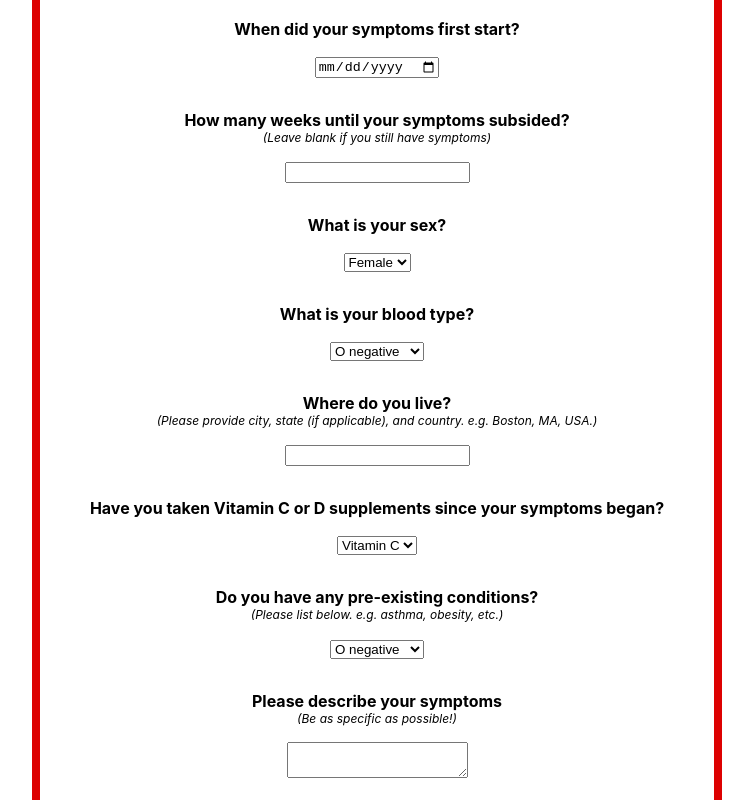
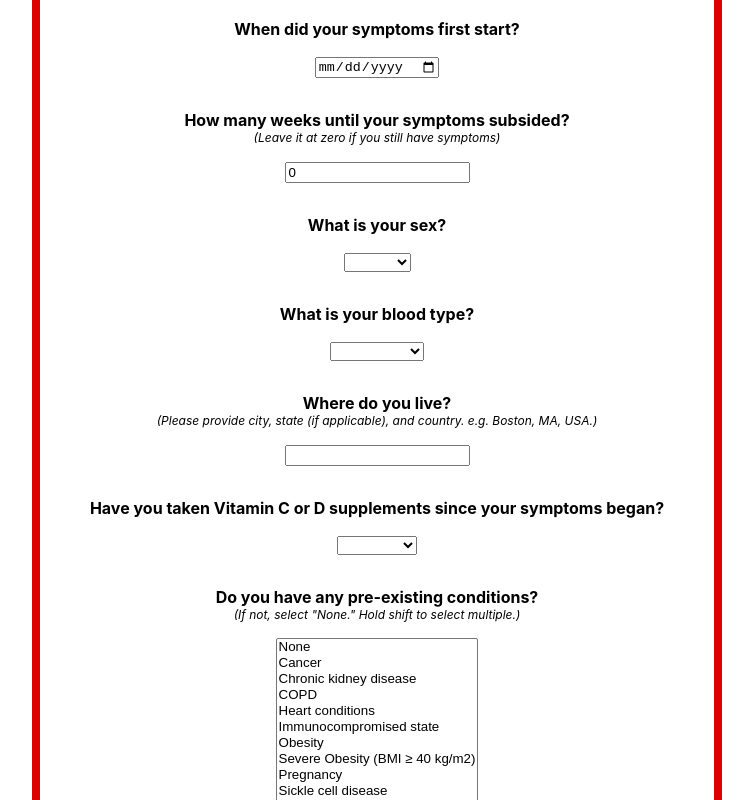
Before and after one commit to sdennett55/long_covid_registry, a Next.js app: page /survey in a window 1280 px wide. Shown: the part 380-1180 px from the top of the page, without its empty margins (263-1016 px from the left). Built offline with nearby package versions, Linux system fonts and the light colour scheme.

Commit message:
it actually works, just needs fine tuning

```diff
--- a/components/LinkButton.js
+++ b/components/LinkButton.js
@@ -1,7 +1,7 @@
 import Link from 'next/link';
 import styles from '../styles/LinkButton.module.css'
 
-const LinkButton = ({ color, href, children }) => {
+const LinkButton = ({ color, href, children, ...rest }) => {
   const className = color === 'black' ? styles.LinkButtonBlack : styles.LinkButton;
   if (href) {
     return (
@@ -9,7 +9,7 @@ const LinkButton = ({ color, href, children }) => {
     )
   }
 
-  return <button className={className}>{children}</button>
+  return <button className={className} {...rest}>{children}</button>
 };
 
 export default LinkButton;
--- /dev/null
+++ b/components/TextArea.js
@@ -0,0 +1,9 @@
+import styles from '../styles/TextArea.module.css'
+
+const TextArea = (props) => {
+  return (
+    <textarea className={styles.TextArea} {...props} />
+  )
+}
+
+export default TextArea;
--- a/models/User.js
+++ b/models/User.js
@@ -1,7 +1,7 @@
 const mongoose = require('mongoose');
 
 const UserSchema = new mongoose.Schema({
-  bloodType: {
+  dob: {
     type: String,
     required: true,
   },
@@ -9,11 +9,7 @@ const UserSchema = new mongoose.Schema({
     type: String,
     required: true,
   },
-  endDate: {
-    type: String,
-    required: true,
-  },
-  age: {
+  weeksLasted: {
     type: Number,
     required: true,
   },
@@ -21,17 +17,63 @@ const UserSchema = new mongoose.Schema({
     type: String,
     required: true,
   },
-  preexistingConditions: {
-    type: Array,
-  },
-  symptoms: {
+  bloodType: {
     type: String,
     required: true,
   },
   location: {
     type: String,
     required: true,
-  }
+  },
+  vitamins: {
+    type: String,
+    required: true,
+  },
+  preexistingConditions: {
+    type: Array,
+    required: true,
+  },
+  symptoms: {
+    type: String,
+    required: true,
+  },
+  email: {
+    type: String,
+    required: true,
+  },
 });
 
-module.exports = mongoose.models.User || mongoose.model('User', UserSchema);
+// User Class
+const User = mongoose.models.User || mongoose.model('User', UserSchema);
+
+// Create a new User
+async function createUser(state) {
+  // Instance of User class
+  const user = new User(state);
+
+  try {
+    await user.save();
+    return;
+  } catch (err) {
+    console.error('There was an issue saving to the database...', err);
+  }
+}
+
+async function getUserInfo() {
+  try {
+    const userInfo = await User.find({}).select({ preexistingConditions: 1, dob: 1, startDate: 1, weeksLasted: 1, sex: 1, bloodType: 1, location: 1, vitamins: 1, symptoms: 1 });
+    const userInfoWithAge = userInfo.map(({ preexistingConditions, dob, startDate, weeksLasted, sex, bloodType, location, vitamins, symptoms }) => {
+      const age = Math.floor((new Date().getTime() - new Date(dob).getTime()) / (1000 * 60 * 60 * 24 * 365));
+      return { preexistingConditions, dob, startDate, weeksLasted, sex, bloodType, location, vitamins, symptoms, age };
+    }).reverse();
+    return userInfoWithAge;
+  } catch (err) {
+    console.error(
+      'There was an issue trying to access public user info: ',
+      err.message
+    );
+  }
+}
+
+module.exports.createUser = createUser;
+module.exports.getUserInfo = getUserInfo;
--- a/package.json
+++ b/package.json
@@ -8,7 +8,8 @@
     "start": "next start"
   },
   "dependencies": {
-    "mongoose": "^5.10.18",
+    "axios": "^0.21.0",
+    "mongoose": "^5.11.4",
     "next": "10.0.3",
     "next-google-fonts": "^1.2.1",
     "react": "17.0.1",
--- a/pages/api/hello.js
+++ b/pages/api/hello.js
@@ -3,5 +3,4 @@
 export default (req, res) => {
   res.statusCode = 200
   res.json({ name: 'John Doe' })
-  console.log('wtfff');
 }
--- a/pages/survey.js
+++ b/pages/survey.js
@@ -1,80 +1,136 @@
+
+import { useState } from 'react';
 import Page from '../components/Page';
 import PageTitle from '../components/PageTitle';
 import BodyText from '../components/BodyText';
 import Form from '../components/Form';
 import FormSection from '../components/FormSection';
+import TextArea from '../components/TextArea';
 import LinkButton from '../components/LinkButton';
+import axios from 'axios';
 import styles from '../styles/Survey.module.css'
 
-const handleSubmit = e => {
-  e.preventDefault();
-}
+const initialState = {
+  dob: '',
+  startDate: '',
+  weeksLasted: 0,
+  sex: '',
+  bloodType: '',
+  location: '',
+  vitamins: '',
+  preexistingConditions: [],
+  symptoms: '',
+  email: '',
+};
 
 export default function Survey() {
+  const [state, setState] = useState(initialState);
+  const [isLoading, setIsLoading] = useState(false);
+  const [error, setError] = useState('');
+  const updateState = (e) => {
+    setState({ ...state, [e.target.name]: e.target.value })
+  };
+  const handleSelectedOptions = (e) => {
+    const value = Array.from(e.target.selectedOptions, option => option.value);
+    setState({ ...state, [e.target.name]: value })
+  };
+  const handleSubmit = e => {
+    e.preventDefault();
+    const hasInvalidFormValues = Object.values(state).some(stateValue => !stateValue)
+    if (hasInvalidFormValues) {
+      alert('Please enter valid form values!');
+      return;
+    }
+
+    setIsLoading(true);
+
+    // send state to endpoint that saves User to database.
+    axios.post('/api/addUser', state).then(res => {
+      setIsLoading(false);
+      if (res.status === 200 && res.data) {
+        setError('');
+        console.log('success!', res);
+      } else {
+        setError(res.data);
+      }
+    });
+  };
+
   return (
     <Page headTitle="Long COVID Registry | Survey">
       <PageTitle>
         Long COVID Survey
       </PageTitle>
       <BodyText className={styles.bodyText}>The survey will take only a few minutes. Please provide as much detail as possible in the symptoms section at the very bottom!</BodyText>
-
       <Form onSubmit={handleSubmit}>
         <FormSection title="What is your date of birth?" subtitle="Only your age will be visible">
-          <input type="date" />
+          <input type="date" required name="dob" onChange={updateState} max={new Date().toISOString().split("T")[0]} />
         </FormSection>
         <FormSection title="When did your symptoms first start?">
-          <input type="date" />
+          <input type="date" name="startDate" required onChange={updateState} />
         </FormSection>
-        <FormSection title="How many weeks until your symptoms subsided?" subtitle="Leave blank if you still have symptoms">
-          <input type="number" />
+        <FormSection title="How many weeks until your symptoms subsided?" subtitle="Leave it at zero if you still have symptoms">
+          <input type="number" min="0" name="weeksLasted" required onChange={updateState} value={state.weeksLasted} />
         </FormSection>
         <FormSection title="What is your sex?">
-          <select>
-            <option>Female</option>
-            <option>Male</option>
+          <select name="sex" required onChange={updateState}>
+            <option value=""></option>
+            <option value="Female">Female</option>
+            <option value="Male">Male</option>
           </select>
         </FormSection>
         <FormSection title="What is your blood type?">
-          <select>
-            <option>O negative</option>
-            <option>O positive</option>
-            <option>A negative</option>
-            <option>A positive</option>
-            <option>B negative</option>
-            <option>B positive</option>
-            <option>AB negative</option>
-            <option>AB positive</option>
-            <option defaultValue>I'm not sure</option>
+          <select name="bloodType" required onChange={updateState}>
+            <option value=""></option>
+            <option value="O negative">O negative</option>
+            <option value="O positive">O positive</option>
+            <option value="A negative">A negative</option>
+            <option value="A positive">A positive</option>
+            <option value="B negative">B negative</option>
+            <option value="B positive">B positive</option>
+            <option value="AB negative">AB negative</option>
+            <option value="AB positive">AB positive</option>
+            <option value={`I'm not sure`}>I'm not sure</option>
           </select>
         </FormSection>
         <FormSection title="Where do you live?" subtitle="Please provide city, state (if applicable), and country. e.g. Boston, MA, USA.">
-          <input type="text" />
+          <input name="location" type="text" required onChange={updateState} />
         </FormSection>
         <FormSection title="Have you taken Vitamin C or D supplements since your symptoms began?">
-          <select>
-            <option>Vitamin C</option>
-            <option>Vitamin D</option>
-            <option>Both</option>
-            <option>Neither</option>
+          <select name="vitamins" required onChange={updateState}>
+            <option value=""></option>
+            <option value="Vitamin C">Vitamin C</option>
+            <option value="Vitamin D">Vitamin D</option>
+            <option value="Both">Both</option>
+            <option value="Neither">Neither</option>
           </select>
         </FormSection>
-        <FormSection title="Do you have any pre-existing conditions?" subtitle="Please list below. e.g. asthma, obesity, etc.">
-          <select>
-            <option>O negative</option>
-            <option>O positive</option>
-            <option>A negative</option>
-            <option>A positive</option>
-            <option>B negative</option>
-            <option>B positive</option>
-            <option>AB negative</option>
-            <option>AB positive</option>
-            <option defaultValue>I'm not sure</option>
+        <FormSection title="Do you have any pre-existing conditions?" subtitle={`If not, select "None." Hold shift to select multiple.`}>
+          <select name="preexistingConditions" size="12" multiple required onChange={handleSelectedOptions}>
+            <option value="">None</option>
+            <option value="Cancer">Cancer</option>
+            <option value="Chronic kidney disease">Chronic kidney disease</option>
+            <option value="COPD">COPD</option>
+            <option value="Heart conditions">Heart conditions</option>
+            <option value="Immunocompromised state">Immunocompromised state</option>
+            <option value="Obesity">Obesity</option>
+            <option value="Severe Obesity">Severe Obesity (BMI ≥ 40 kg/m2)</option>
+            <option value="Pregnancy">Pregnancy</option>
+            <option value="Sickle cell disease">Sickle cell disease</option>
+            <option value="Smoking">Smoking</option>
+            <option value="Type 2 diabetes">Type 2 diabetes</option>
           </select>
         </FormSection>
         <FormSection title="Please describe your symptoms" subtitle="Be as specific as possible!">
-          <textarea></textarea>
+          <TextArea name="symptoms" onChange={updateState} />
         </FormSection>
-        <LinkButton>Submit</LinkButton>
+        <FormSection title="What is your email in case an educational or goverment agency wants to contact you?" subtitle="Not accessible or visible to the public">
+          <input name="email" type="email" onChange={updateState} />
+        </FormSection>
+        {error && (
+          <p style={{color: 'red'}}>{error}</p>
+        )}
+        <LinkButton disabled={isLoading}>Submit</LinkButton>
       </Form>
     </Page>
   )
--- a/styles/LinkButton.module.css
+++ b/styles/LinkButton.module.css
@@ -25,3 +25,6 @@
 .LinkButtonBlack:focus {
   background-color: rgb(53, 53, 53);
 }
+.LinkButton:disabled {
+  opacity: .5;
+}
--- /dev/null
+++ b/styles/TextArea.module.css
@@ -0,0 +1,6 @@
+.TextArea {
+  line-height: 1.5;
+  width: 100%;
+  min-height: 150px;
+  resize: none;
+}
--- a/utils/dbConnect.js
+++ /dev/null
@@ -1,19 +0,0 @@
-import mongoose from 'mongoose';
-
-const connection = {};
-
-async function dbConnect() {
-  if (connection.isConnected) {
-    return;
-  }
-
-  const db = await mongoose.connect(process.env.MONGO_URI, {
-    useNewUrlParser: true,
-    useUnifiedTopology: true,
-  });
-
-  connection.isConnected = db.connections[0].readyState;
-  console.log('wtf', connection.isConnected);
-}
-
-export default dbConnect;
```
Also changed, not shown: pages/api/addUser.js (added, +20 -0 lines), pages/api/getPublicInfo.js (added, +20 -0 lines), pages/data.js (+107 -9 lines), 2 other files (tests, documents, lock files or other folders).
